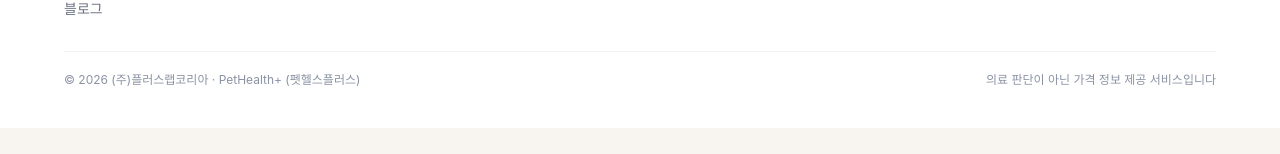
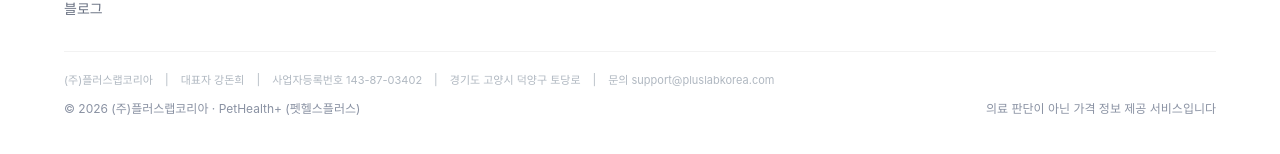
Before and after one commit to donheekang/advisor-schedule, a Next.js app: page /cost-search in a window 1280 px wide. Shown: the part 1721-1875 px from the top of the page. Before the commit the page ends 1849 px from the top, so only its background shows below. Built offline with nearby package versions, Linux system fonts and the light colour scheme; no server answers; a web font is replaced by a local one.

Commit message:
feat: 푸터에 사업자 정보 추가
- (주)플러스랩코리아, 대표자, 사업자등록번호, 소재지, 문의 이메일

Co-Authored-By: Claude Opus 4.6 <noreply@anthropic.com>

```diff
--- a/src/components/footer.tsx
+++ b/src/components/footer.tsx
@@ -77,8 +77,19 @@ export default function Footer() {
           </div>
         </div>
 
-        {/* 하단: 카피라이트 */}
+        {/* 하단: 사업자 정보 + 카피라이트 */}
         <div className="border-t border-black/5 pt-5">
+          <div className="mb-3 flex flex-wrap gap-x-3 gap-y-1 text-[11px] text-[#b0b8c1]">
+            <span>(주)플러스랩코리아</span>
+            <span className="hidden md:inline">|</span>
+            <span>대표자 강돈희</span>
+            <span className="hidden md:inline">|</span>
+            <span>사업자등록번호 143-87-03402</span>
+            <span className="hidden md:inline">|</span>
+            <span>경기도 고양시 덕양구 토당로</span>
+            <span className="hidden md:inline">|</span>
+            <span>문의 support@pluslabkorea.com</span>
+          </div>
           <div className="flex flex-col gap-1 md:flex-row md:items-center md:justify-between">
             <p className="text-xs text-[#8a92a3]">
               © 2026 (주)플러스랩코리아 · PetHealth+ (펫헬스플러스)
```
